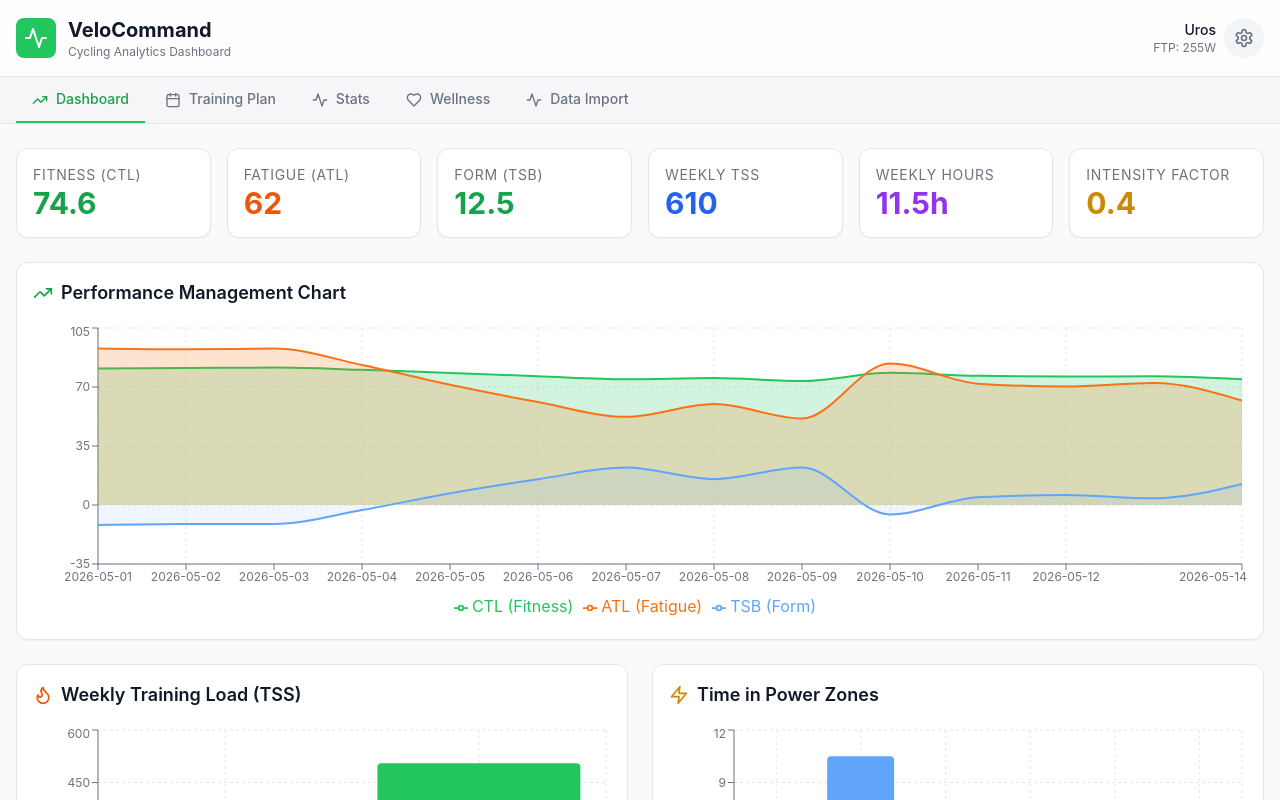
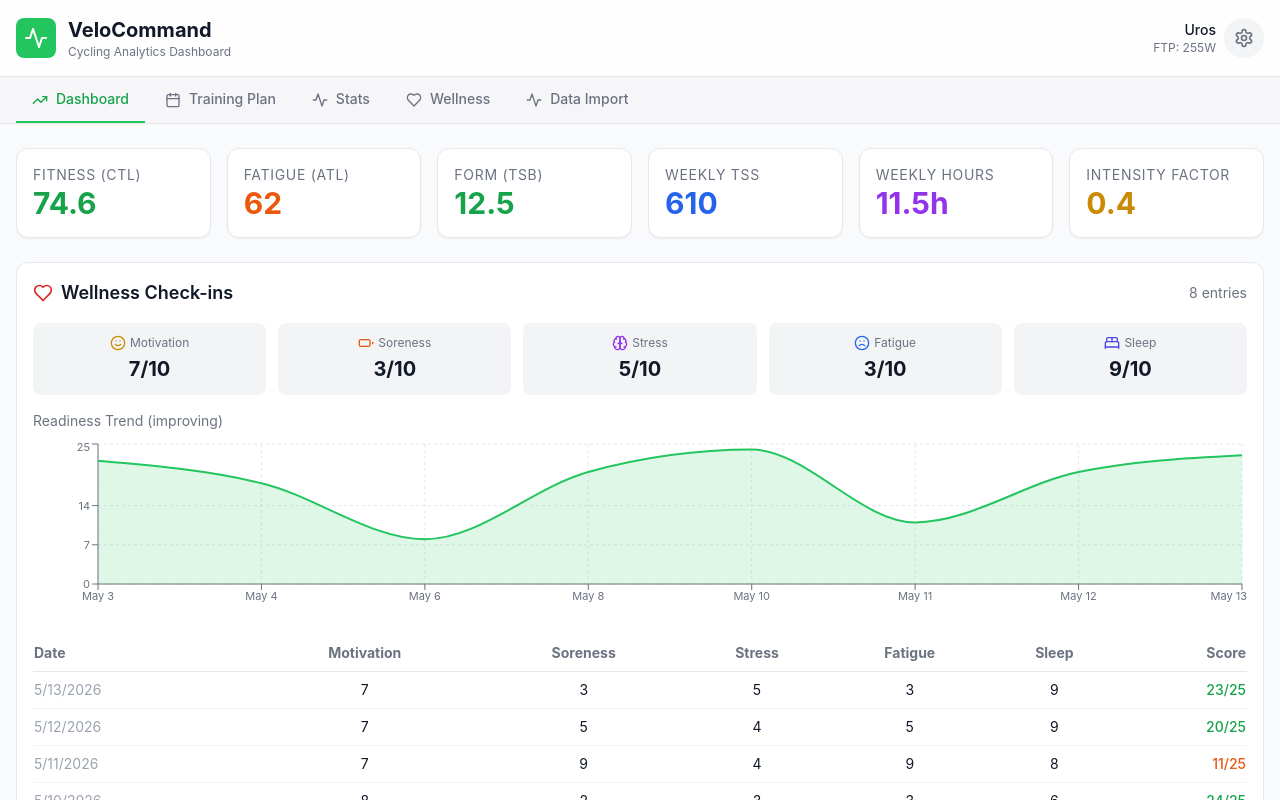
Before and after one commit to umarca296/Velo-App, a React (Vite) app: page / in a window 1280 px wide. Shown: the top 800 px of the page. Built offline with nearby package versions, Linux system fonts and the light colour scheme.

Commit message:
feat: add wellness check-in history to dashboard

```diff
--- a/src/App.tsx
+++ b/src/App.tsx
@@ -114,7 +114,7 @@ export default function App() {
       {/* Main Content */}
       <main className="max-w-7xl mx-auto px-4 py-6">
         {activeTab === 'stats' && <StatsView workouts={workouts} metrics={metrics} athlete={urosProfile} wellnessEntries={wellnessEntries} />}
-        {activeTab === 'dashboard' && <Dashboard workouts={workouts} metrics={metrics} athlete={urosProfile} />}
+        {activeTab === 'dashboard' && <Dashboard workouts={workouts} metrics={metrics} athlete={urosProfile} wellnessEntries={wellnessEntries} />}
         {activeTab === 'plan' && <TrainingPlanView athlete={urosProfile} metrics={metrics} wellnessEntries={wellnessEntries} />}
         {activeTab === 'wellness' && (
           <div className="space-y-6">
--- a/src/components/Dashboard.tsx
+++ b/src/components/Dashboard.tsx
@@ -3,16 +3,18 @@ import {
   AreaChart, Area, XAxis, YAxis, CartesianGrid, Tooltip, ResponsiveContainer,
   BarChart, Bar, Cell, Legend
 } from 'recharts';
-import { TrendingUp, Activity, Flame, Zap } from 'lucide-react';
-import { Workout, FitnessMetrics, AthleteProfile } from '../types';
+import { calculateReadiness, getWellnessTrend } from '../utils/wellness';
+import { TrendingUp, Activity, Flame, Zap, Heart, Smile, Frown, Battery, Brain, BedDouble } from 'lucide-react';
+import { Workout, FitnessMetrics, AthleteProfile, WellnessEntry } from '../types';
 
 interface DashboardProps {
   workouts: Workout[];
   metrics: FitnessMetrics[];
   athlete: AthleteProfile;
+  wellnessEntries?: WellnessEntry[];
 }
 
-export default function Dashboard({ workouts, metrics, athlete }: DashboardProps) {
+export default function Dashboard({ workouts, metrics, athlete, wellnessEntries = [] }: DashboardProps) {
   const stats = useMemo(() => {
     const totalTss = workouts.reduce((sum, w) => sum + w.tss, 0);
     const totalHours = workouts.reduce((sum, w) => sum + w.duration, 0) / 60;
@@ -94,6 +96,26 @@ export default function Dashboard({ workouts, metrics, athlete }: DashboardProps
     'Z6': '#a78bfa',
   };
 
+  // Wellness trend data
+  const wellnessChartData = useMemo(() => {
+    if (!wellnessEntries.length) return [];
+    return wellnessEntries.slice(-14).map(e => {
+      const readiness = calculateReadiness(e);
+      return {
+        date: e.date.toLocaleDateString('en-US', { month: 'short', day: 'numeric' }),
+        readiness: readiness.score,
+        motivation: e.motivation,
+        soreness: e.muscleSoreness,
+        stress: e.lifeStress,
+        fatigue: e.fatigueLevel,
+        sleep: e.sleepQuality,
+      };
+    });
+  }, [wellnessEntries]);
+
+  const { trend } = getWellnessTrend(wellnessEntries);
+  const latestWellness = wellnessEntries[wellnessEntries.length - 1];
+
   return (
     <div className="space-y-6">
       {/* Stats Grid */}
@@ -125,6 +147,117 @@ export default function Dashboard({ workouts, metrics, athlete }: DashboardProps
           <p className="stat-value text-yellow-600">{stats.avgIf}</p>
         </div>
       </div>
+
+      {/* Wellness Summary */}
+      {wellnessEntries.length > 0 && (
+        <div className="card">
+          <div className="flex items-center justify-between mb-4">
+            <h3 className="text-lg font-semibold text-gray-900 flex items-center gap-2">
+              <Heart className="w-5 h-5 text-red-600" />
+              Wellness Check-ins
+            </h3>
+            <span className="text-sm text-gray-500">{wellnessEntries.length} entries</span>
+          </div>
+
+          {/* Latest Check-in Cards */}
+          {latestWellness && (
+            <div className="grid grid-cols-2 md:grid-cols-5 gap-3 mb-4">
+              <div className="bg-gray-100 rounded-lg p-3 text-center">
+                <div className="flex items-center justify-center gap-1 mb-1">
+                  <Smile className="w-4 h-4 text-yellow-600" />
+                  <span className="text-xs text-gray-500">Motivation</span>
+                </div>
+                <p className="text-xl font-bold text-gray-900">{latestWellness.motivation}/10</p>
+              </div>
+              <div className="bg-gray-100 rounded-lg p-3 text-center">
+                <div className="flex items-center justify-center gap-1 mb-1">
+                  <Battery className="w-4 h-4 text-orange-600" />
+                  <span className="text-xs text-gray-500">Soreness</span>
+                </div>
+                <p className="text-xl font-bold text-gray-900">{latestWellness.muscleSoreness}/10</p>
+              </div>
+              <div className="bg-gray-100 rounded-lg p-3 text-center">
+                <div className="flex items-center justify-center gap-1 mb-1">
+                  <Brain className="w-4 h-4 text-purple-600" />
+                  <span className="text-xs text-gray-500">Stress</span>
+                </div>
+                <p className="text-xl font-bold text-gray-900">{latestWellness.lifeStress}/10</p>
+              </div>
+              <div className="bg-gray-100 rounded-lg p-3 text-center">
+                <div className="flex items-center justify-center gap-1 mb-1">
+                  <Frown className="w-4 h-4 text-blue-600" />
+                  <span className="text-xs text-gray-500">Fatigue</span>
+                </div>
+                <p className="text-xl font-bold text-gray-900">{latestWellness.fatigueLevel}/10</p>
+              </div>
+              <div className="bg-gray-100 rounded-lg p-3 text-center">
+                <div className="flex items-center justify-center gap-1 mb-1">
+                  <BedDouble className="w-4 h-4 text-indigo-600" />
+                  <span className="text-xs text-gray-500">Sleep</span>
+                </div>
+                <p className="text-xl font-bold text-gray-900">{latestWellness.sleepQuality}/10</p>
+              </div>
+            </div>
+          )}
+
+          {/* Wellness Trend Mini-Chart */}
+          {wellnessChartData.length > 1 && (
+            <div>
+              <p className="text-sm text-gray-500 mb-2">Readiness Trend ({trend})</p>
+              <ResponsiveContainer width="100%" height={180}>
+                <AreaChart data={wellnessChartData}>
+                  <CartesianGrid strokeDasharray="3 3" stroke="#e5e7eb" />
+                  <XAxis dataKey="date" stroke="#6b7280" fontSize={11} />
+                  <YAxis stroke="#6b7280" fontSize={11} domain={[0, 25]} />
+                  <Tooltip
+                    contentStyle={{ backgroundColor: '#ffffff', border: '1px solid #e5e7eb', borderRadius: '8px' }}
+                    labelStyle={{ color: '#111827' }}
+                    formatter={(value: number) => [`${value}/25`, 'Readiness']}
+                  />
+                  <Area type="monotone" dataKey="readiness" stroke="#22c55e" fill="#22c55e" fillOpacity={0.15} strokeWidth={2} />
+                </AreaChart>
+              </ResponsiveContainer>
+            </div>
+          )}
+
+          {/* Check-in History Table */}
+          <div className="mt-4 overflow-x-auto">
+            <table className="w-full text-sm">
+              <thead>
+                <tr className="border-b border-gray-200 text-gray-500">
+                  <th className="text-left py-2">Date</th>
+                  <th className="text-center py-2">Motivation</th>
+                  <th className="text-center py-2">Soreness</th>
+                  <th className="text-center py-2">Stress</th>
+                  <th className="text-center py-2">Fatigue</th>
+                  <th className="text-center py-2">Sleep</th>
+                  <th className="text-right py-2">Score</th>
+                </tr>
+              </thead>
+              <tbody>
+                {wellnessEntries.slice(-7).reverse().map(e => {
+                  const r = calculateReadiness(e);
+                  return (
+                    <tr key={e.id} className="border-b border-gray-200/50 hover:bg-gray-50">
+                      <td className="py-2 text-gray-400">{e.date.toLocaleDateString()}</td>
+                      <td className="py-2 text-center text-gray-900">{e.motivation}</td>
+                      <td className="py-2 text-center text-gray-900">{e.muscleSoreness}</td>
+                      <td className="py-2 text-center text-gray-900">{e.lifeStress}</td>
+                      <td className="py-2 text-center text-gray-900">{e.fatigueLevel}</td>
+                      <td className="py-2 text-center text-gray-900">{e.sleepQuality}</td>
+                      <td className="py-2 text-right">
+                        <span className={`font-medium ${r.readiness === 'high' ? 'text-cycling-600' : r.readiness === 'moderate' ? 'text-yellow-600' : 'text-orange-600'}`}>
+                          {r.score}/25
+                        </span>
+                      </td>
+                    </tr>
+                  );
+                })}
+              </tbody>
+            </table>
+          </div>
+        </div>
+      )}
 
       {/* PMC Chart */}
       <div className="card">
```
